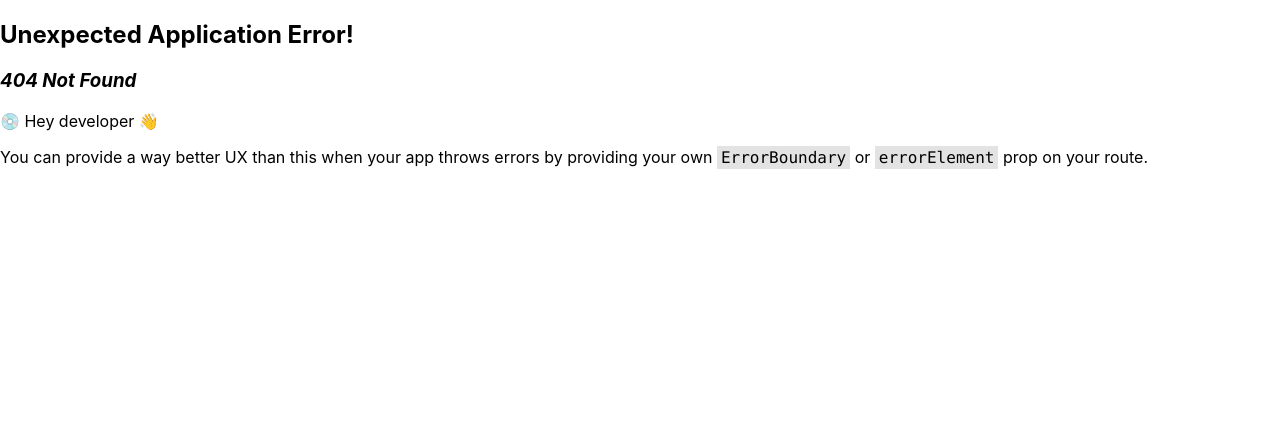
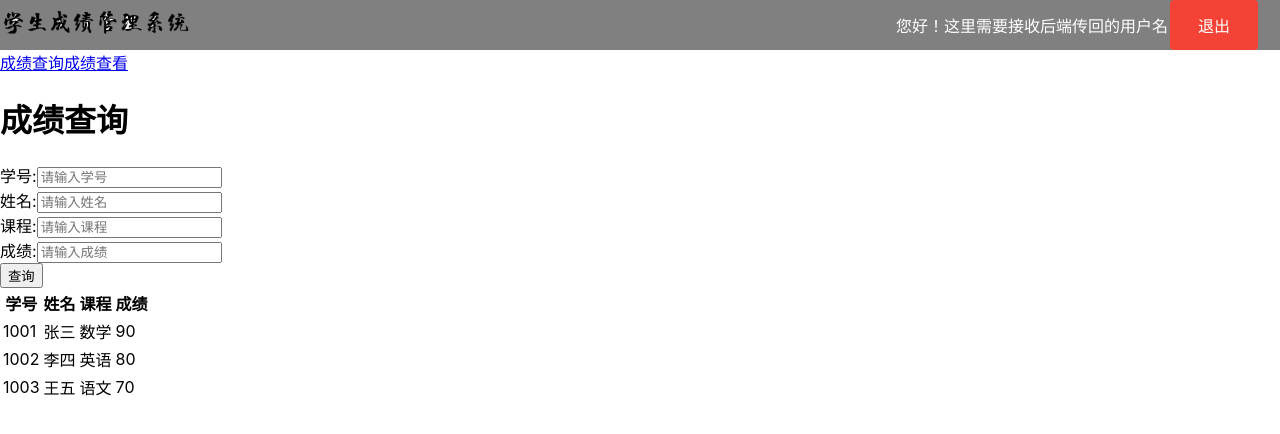
Before and after one commit to no-bike/WebHomeworkFrontEnd, a React (Create React App) app: page /#/home/scoresearch in a window 1280 px wide. Before the commit this address had no page. Shown: the top 434 px of the page. Built offline with nearby package versions, Linux system fonts and the light colour scheme.

Commit message:
二级路由左侧边栏

```diff
--- a/src/component/Home/Home.jsx
+++ b/src/component/Home/Home.jsx
@@ -1,9 +1,22 @@
 import React from "react";
+import { Outlet } from "react-router-dom";
 import './Home.css';
 import Head from "../Head/Head";
+import LeftSideRouter from "../LeftSideRouter/LeftSideRouter";
+
 
 export default function Home() {
     return (
-        <Head username={"这里需要接收后端传回的用户名"}/>
+        <div className="home">
+            <div className="home-title">
+                <Head username={"这里需要接收后端传回的用户名"} />
+            </div>
+            <div className="home-sidebar">
+                <LeftSideRouter />
+            </div>
+            <div className="home-content">
+                <Outlet />
+            </div>
+        </div>
     )
 }
--- /dev/null
+++ b/src/component/LeftSideRouter/LeftSideRouter.jsx
@@ -0,0 +1,15 @@
+import React from "react";
+import { Link } from "react-router-dom";
+
+import "../../Router/Routemain";
+import "./LeftSideRouter.css";
+
+export default function LeftSideRouter() {
+    return(
+        <div className="left-side">
+            <Link to="/home/scoresearch">成绩查询</Link>
+            <Link to="/home/scoreview">成绩查看</Link>
+        </div>
+    );
+
+}
--- /dev/null
+++ b/src/component/ScoreSearch/ScoreSearch.jsx
@@ -0,0 +1,66 @@
+import React from 'react';
+
+export default function ScoreSearch() {
+    return (
+        <div className="score-search">
+            <div className="score-search-title">
+                <h1>成绩查询</h1>
+            </div>
+            <div className="score-search-content">
+                <div className="score-search-form">
+                    <div className="score-search-form-item">
+                        <label>学号:</label>
+                        <input type="text" placeholder="请输入学号" />
+                    </div>
+                    <div className="score-search-form-item">
+                        <label>姓名:</label>
+                        <input type="text" placeholder="请输入姓名" />
+                    </div>
+                    <div className="score-search-form-item">
+                        <label>课程:</label>
+                        <input type="text" placeholder="请输入课程" />
+                    </div>
+                    <div className="score-search-form-item">
+                        <label>成绩:</label>
+                        <input type="text" placeholder="请输入成绩" />
+                    </div>
+                    <div className="score-search-form-item">
+                        <button>查询</button>
+                    </div>
+                </div>
+                <div className="score-search-result">
+                    <table>
+                        <thead>
+                            <tr>
+                                <th>学号</th>
+                                <th>姓名</th>
+                                <th>课程</th>
+                                <th>成绩</th>
+                            </tr>
+                        </thead>
+                        <tbody>
+                            <tr>
+                                <td>1001</td>
+                                <td>张三</td>
+                                <td>数学</td>
+                                <td>90</td>
+                            </tr>
+                            <tr>
+                                <td>1002</td>
+                                <td>李四</td>
+                                <td>英语</td>
+                                <td>80</td>
+                            </tr>
+                            <tr>
+                                <td>1003</td>
+                                <td>王五</td>
+                                <td>语文</td>
+                                <td>70</td>
+                            </tr>
+                        </tbody>
+                    </table>
+                </div>
+            </div>
+        </div>
+    )
+}
--- /dev/null
+++ b/src/component/ScoreView/ScoreView.jsx
@@ -0,0 +1,9 @@
+import React from 'react';
+
+export default function ScoreView() {
+    return (
+        <div className="score-view">
+            最近没有考试喵喵
+        </div>
+    )
+}
--- a/src/component/login/Login.jsx
+++ b/src/component/login/Login.jsx
@@ -24,7 +24,7 @@ export default function Login() {
     const data = await response.json();
 
     if(data.success) {
-      navigate('/home');  // Redirect to dashboard if login is successful
+      navigate('/home',{replace:true});  // Redirect to dashboard if login is successful
     }else {
       alert('登录失败');  // Alert the user if login fails
     }
```
Also changed, not shown: src/Router/Routemain.jsx (+12 -0 lines), public/logo192.png (added), src/component/LeftSideRouter/LeftSideRouter.css (added).
